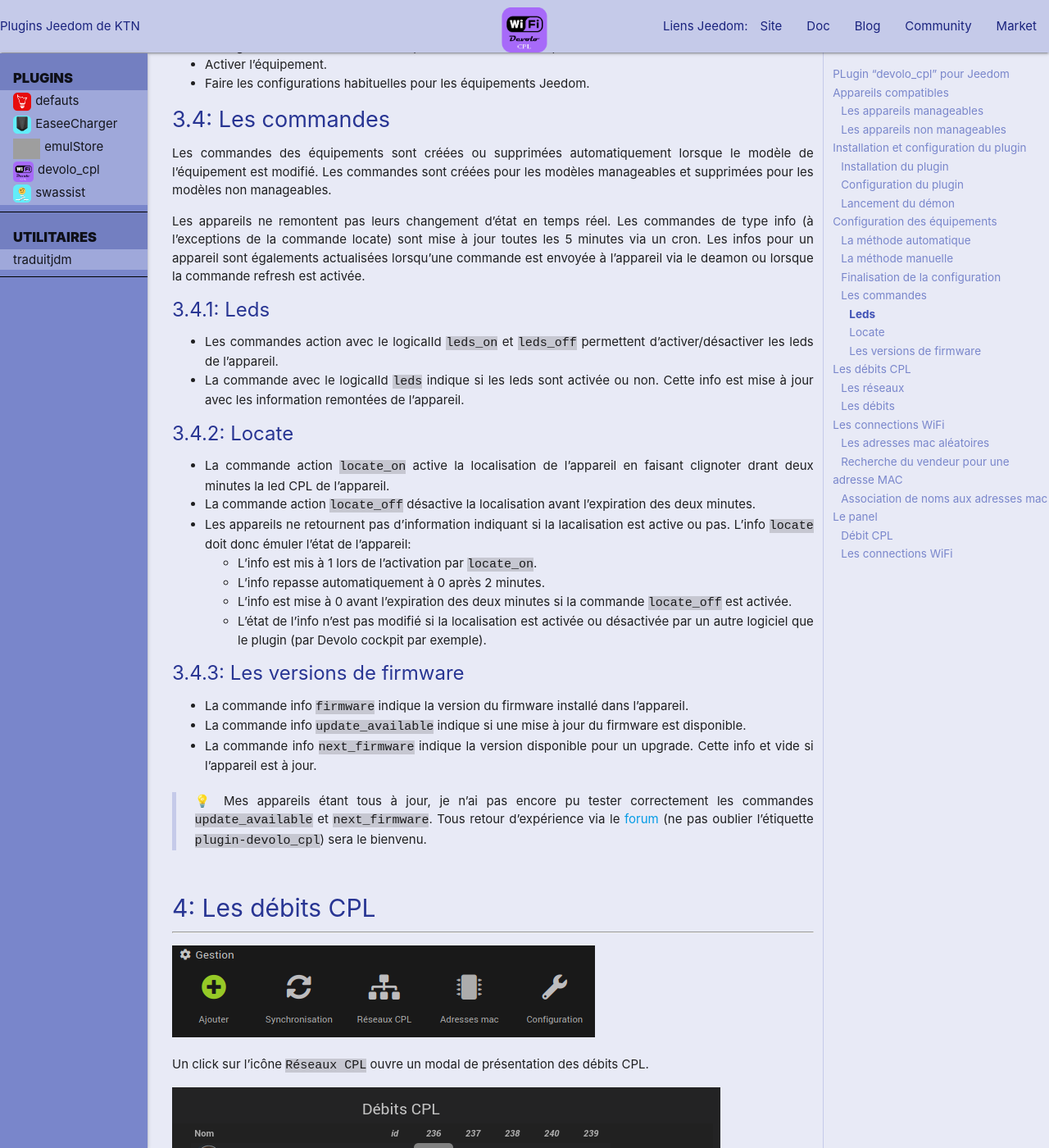
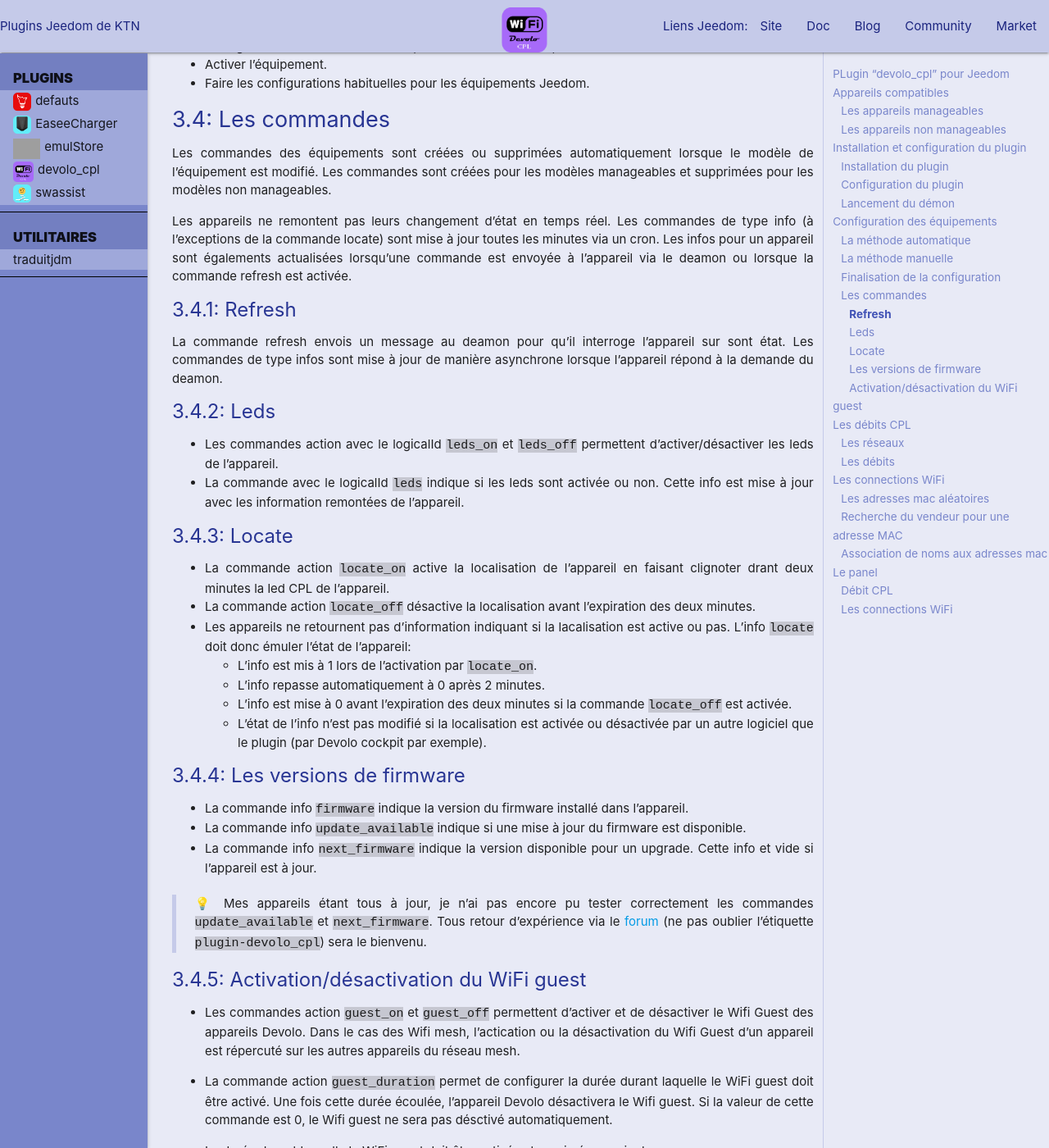
Before and after one commit to ktn001/ktn001.github.io, a Jekyll site: the page built from fr_FR/devolo_cpl/index.md, in a window 1280 px wide and 1400 px high, scrolled down 4952 px. Shown: the whole window at 82% size. Built offline with Jekyll 4.4.1, drawn with Linux system fonts in a browser that asks for light colours; emoji names are drawn with the system emoji font; some of the changed text lies outside the part shown; grey boxes are pictures that could not be loaded.

Commit message:
devolo_cpl en stable

```diff
--- a/fr_FR/devolo_cpl/index.md
+++ b/fr_FR/devolo_cpl/index.md
@@ -177,9 +177,16 @@
 
 Les appareils ne remontent pas leurs changement d'état en temps réel. Les
 commandes de type info (à l'exceptions de la commande locate) sont mise à jour
-toutes les 5 minutes via un cron. Les infos pour un appareil sont égalements
+toutes les minutes via un cron. Les infos pour un appareil sont égalements
 actualisées lorsqu'une commande est envoyée à l'appareil via le deamon ou lorsque
 la commande refresh est activée.
+
+### Refresh
+{: .num}
+
+La commande refresh envois un message au deamon pour qu'il interroge l'appareil
+sur sont état. Les commandes de type infos sont mise à jour de manière asynchrone
+lorsque l'appareil répond à la demande du deamon.
 
 ### Leds
 {: .num}
@@ -221,8 +228,40 @@
   via le [forum](https://community.jeedom.com) (ne pas oublier l'étiquette
   `plugin-devolo_cpl`) sera le bienvenu.
 
+### Activation/désactivation du WiFi guest
+{: .num}
+
++ Les commandes action `guest_on` et `guest_off` permettent d'activer et de désactiver
+  le Wifi Guest des appareils Devolo. Dans le cas des Wifi mesh, l'actication ou la
+  désactivation du Wifi Guest d'un appareil est répercuté sur les autres appareils
+  du réseau mesh.
++ La commande action `guest_duration` permet de configurer la durée durant laquelle
+  le WiFi guest doit être activé. Une fois cette durée écoulée, l'appareil Devolo
+  désactivera le Wifi guest. Si la valeur de cette commande est 0, le Wifi guest ne
+  sera pas désctivé automatiquement.
+
+  La durée durant laquelle le WiFi guest doit être activé est exprimée en minute.
+
+  Le widget **Devolo_cpl/J_h_m** affiche cette valeur au format
+  `<jours> <heures>:<minute>` (`<heures>:<minutes>` si jours = 0)
+
+  ##### Widget et popup dashboard:
+  ![widget dashboard](/images/devolo_cpl/widget_dashboard.png) ![popup dashboard](/images/devolo_cpl/popup_j_h_m_dashboard.png)
+
+  ##### Widget et popup mobile:
+  ![widget dashboard](/images/devolo_cpl/widget_mobile.png) ![popup dashboard](/images/devolo_cpl/popup_j_h_m_mobile.png)
++ La commande info `guest_remaining` indique le temps restant avant la désactivation
+  du WiFi guest. Cette durée en enregistrée en minutes.
+
+  Le widget **Devolo_cpl/J_h_m** affiche cette valeur au format
+  `<jours> <heures>:<minute>` (`<heures>:<minutes>` si jours = 0)
+
 # Les débits CPL
 {: .num}
+
+Les débit CPL sont remontés des appareils toutes le 5 minutes. Le valeurs sont
+enregistrées dans la base de données et sont conservées durant la période le rétention
+configurée sur la page de configuration du plugin.
 
 ![Icone réseaux CPL](/images/devolo_cpl/icones_gestion_plugin.png)
 
```
Also changed, not shown: images/devolo_cpl/popup_j_h_m_dashboard.png (added), images/devolo_cpl/popup_j_h_m_mobile.png (added), images/devolo_cpl/widget_dashboard.png (added), images/devolo_cpl/widget_mobile.png (added).
